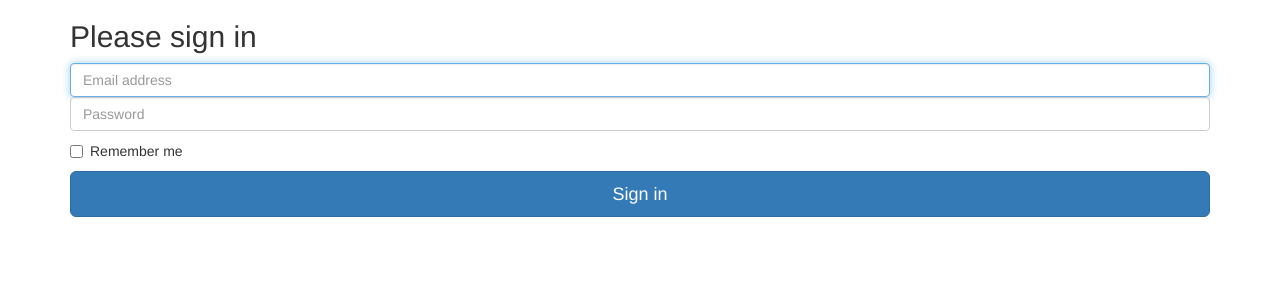
After one commit to pedlop/learning-django, a Django app: page /login/ in a window 1280 px wide. The commit adds this page. Shown: the top 300 px of the page. Run offline with Django 3.2, Linux system fonts and the light colour scheme; some libraries are stand-ins or nearby versions.

Commit message:
Inserida template de login

```diff
--- a/Stuffs/Stuffs/urls.py
+++ b/Stuffs/Stuffs/urls.py
@@ -19,7 +19,8 @@ from blog import views
 
 urlpatterns = [
     url(r'^admin/', admin.site.urls),
-    url(r'^$', views.post_list, name='Posts'),
+    url(r'^$', views.post_list, name='posts'),
     url(r'^(?P<id>\d+)/', views.post),
     url(r'^post_boot/', views.post_boot, name='boot'),
+    url(r'^login/', views.login, name="login"),
 ]
--- /dev/null
+++ b/Stuffs/blog/templates/login.html
@@ -0,0 +1,44 @@
+<!DOCTYPE html>
+<html lang="en">
+  <head>
+    <meta charset="utf-8">
+    <meta http-equiv="X-UA-Compatible" content="IE=edge">
+    <meta name="viewport" content="width=device-width, initial-scale=1">
+    <!-- The above 3 meta tags *must* come first in the head; any other head content must come *after* these tags -->
+    <title>Exmeplo Bootstrap</title>
+
+    <!-- Bootstrap -->
+    <link rel="stylesheet" href="https://maxcdn.bootstrapcdn.com/bootstrap/3.3.7/css/bootstrap.min.css" integrity="sha384-BVYiiSIFeK1dGmJRAkycuHAHRg32OmUcww7on3RYdg4Va+PmSTsz/K68vbdEjh4u" crossorigin="anonymous">
+
+    <!-- HTML5 shim and Respond.js for IE8 support of HTML5 elements and media queries -->
+    <!-- WARNING: Respond.js doesn't work if you view the page via file:// -->
+    <!--[if lt IE 9]>
+      <script src="https://oss.maxcdn.com/html5shiv/3.7.3/html5shiv.min.js"></script>
+      <script src="https://oss.maxcdn.com/respond/1.4.2/respond.min.js"></script>
+    <![endif]-->
+</head>
+<body>
+
+    <div class="container">
+
+      <form class="form-signin">
+        <h2 class="form-signin-heading">Please sign in</h2>
+        <label for="inputEmail" class="sr-only">Email address</label>
+        <input type="email" id="inputEmail" class="form-control" placeholder="Email address" required autofocus>
+        <label for="inputPassword" class="sr-only">Password</label>
+        <input type="password" id="inputPassword" class="form-control" placeholder="Password" required>
+        <div class="checkbox">
+          <label>
+            <input type="checkbox" value="remember-me"> Remember me
+          </label>
+        </div>
+        <button class="btn btn-lg btn-primary btn-block" type="submit">Sign in</button>
+      </form>
+
+    </div> <!-- /container -->
+
+
+    <!-- IE10 viewport hack for Surface/desktop Windows 8 bug -->
+    <script src="../../assets/js/ie10-viewport-bug-workaround.js"></script>
+  </body>
+</html>
--- a/Stuffs/blog/templates/post_boot.html
+++ b/Stuffs/blog/templates/post_boot.html
@@ -61,8 +61,10 @@
         <div class="col-md-4">
 
           <h2>{{post.title}}</h2>
+          <b><p>{{post.author.username}}</p></b>
+
           <p>{{post.text}} </p>
-          <p>{{post.author.username}}</p>
+
           <!--<p><a class="btn btn-default" href="#" role="button">View details &raquo;</a></p>-->
         </div>
         {% endfor %}
--- a/Stuffs/blog/templates/post_list.html
+++ b/Stuffs/blog/templates/post_list.html
@@ -11,5 +11,7 @@
         <br>
         {% endfor %}
         <a href="{% url 'boot' %}">Posts com Bootstrap</a>
+        <br><br>
+        <a href="{% url 'login' %}">Login com Semantic Ui</a>
     </body>
 </html>
--- a/Stuffs/blog/views.py
+++ b/Stuffs/blog/views.py
@@ -17,3 +17,6 @@ def post(request, id) :
 def post_boot(request) :
     posts = Post.objects.all()
     return render(request, 'post_boot.html', {'posts' : posts})
+
+def login(request) :
+    return render(request, 'login.html')
```
Also changed, not shown: Stuffs/blog/models.py (line endings or trailing spaces), Stuffs/db.sqlite3, 4 other files.
